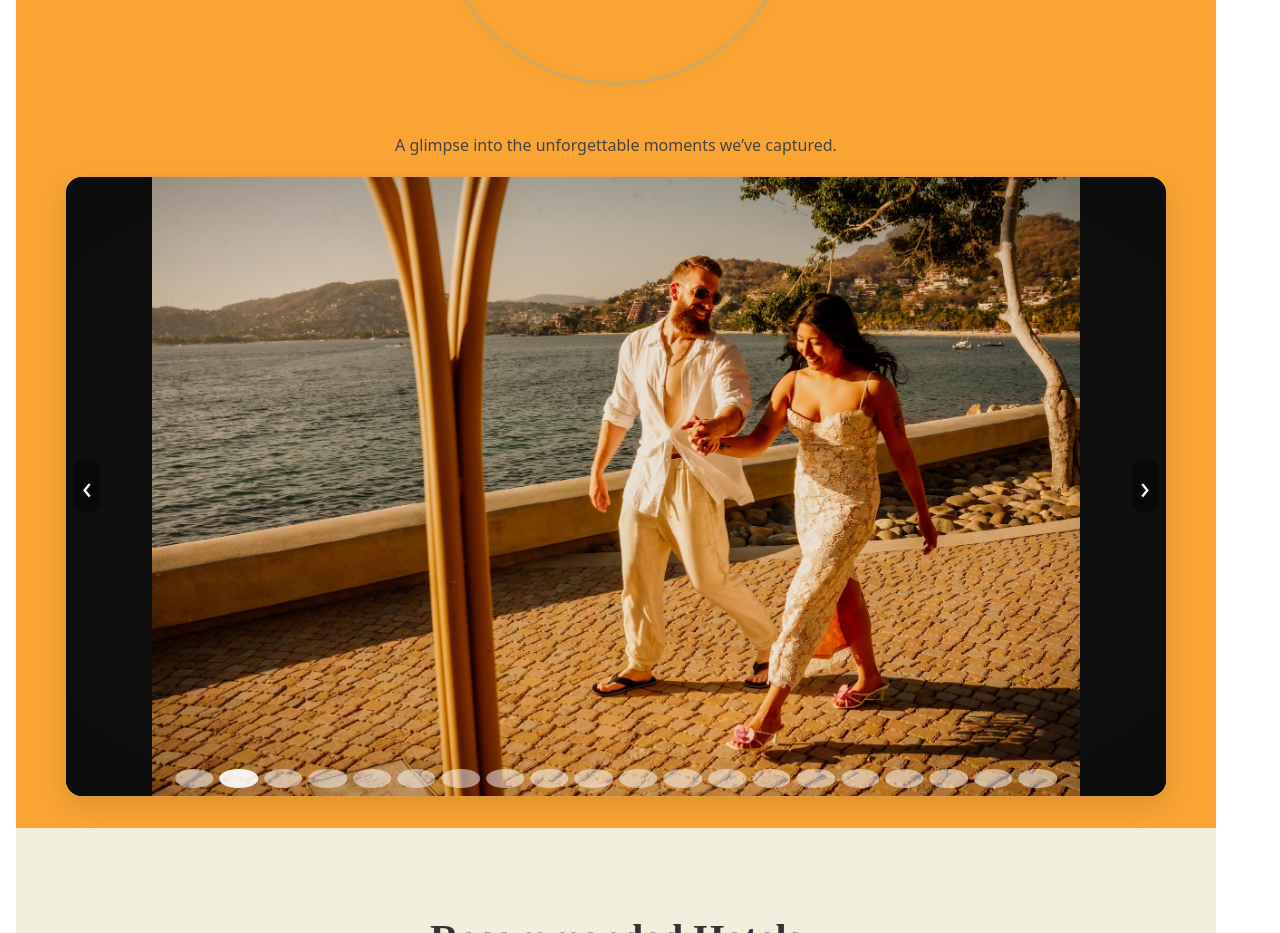
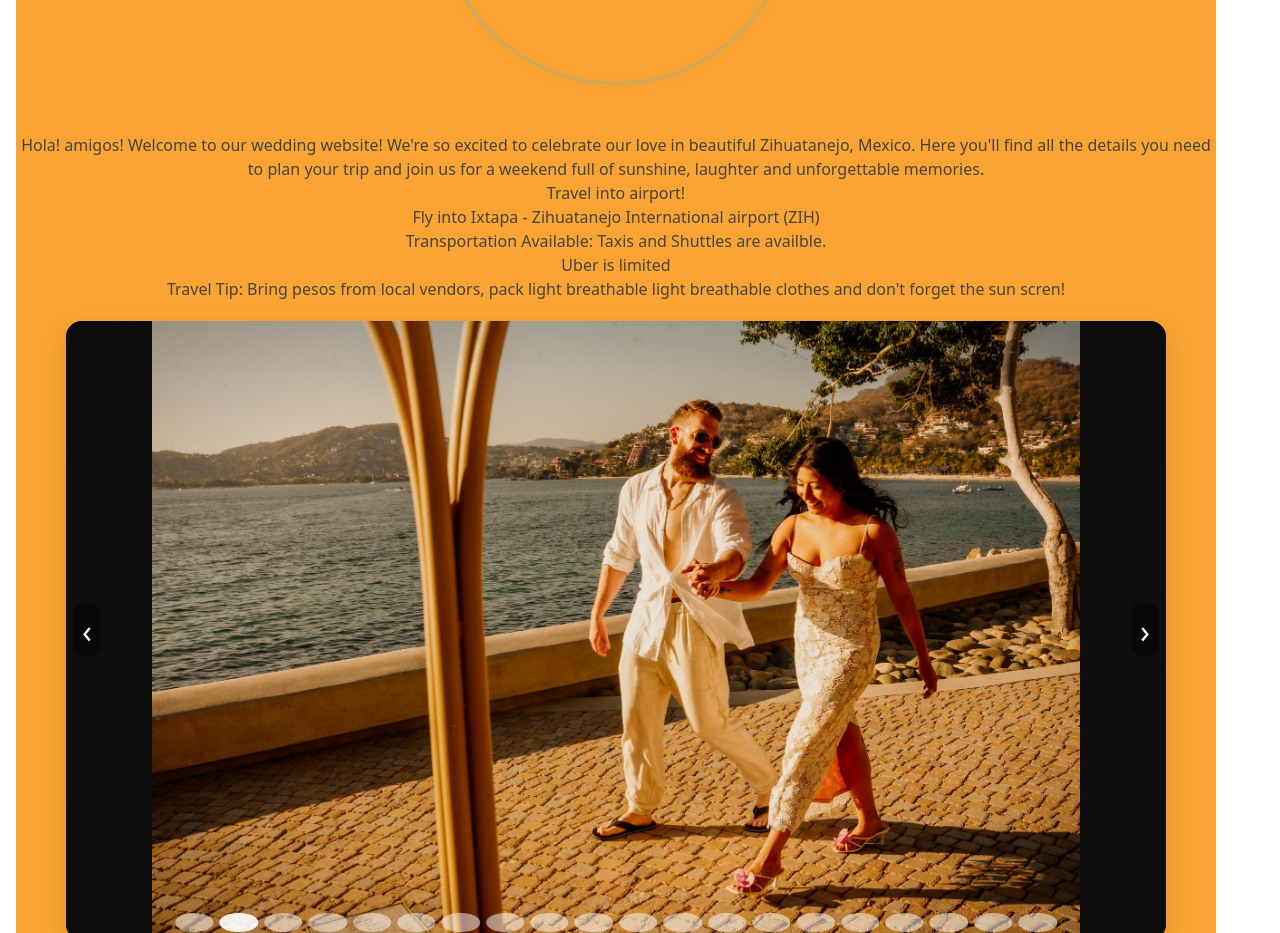
Before and after one commit to ElvisRivera21/ixtapaRepo, a React (Vite) app: page / in a window 1280 px wide. Shown: the part 840-1773 px from the top of the page. Built offline with nearby package versions, Linux system fonts and the light colour scheme.

Commit message:
Tips and tricks

```diff
--- a/src/components/Services.jsx
+++ b/src/components/Services.jsx
@@ -76,7 +76,12 @@ export default function Services() {
       </div>
 
       <p className="gallery-subtext">
-        A glimpse into the unforgettable moments we’ve captured.
+        Hola! amigos! Welcome to our wedding website! We're so excited to celebrate our love in beautiful Zihuatanejo, Mexico. Here you'll find all the details you need to plan your trip and join us for a weekend full of sunshine, laughter and unforgettable memories.<br />
+        Travel into airport!<br />
+        Fly into Ixtapa - Zihuatanejo International airport (ZIH)<br />
+        Transportation Available: Taxis and Shuttles are availble.<br />
+        Uber is limited<br />
+        Travel Tip: Bring pesos from local vendors, pack light breathable light breathable clothes and don't forget the sun scren!
       </p>
 
       {/* SLIDESHOW */}
```
